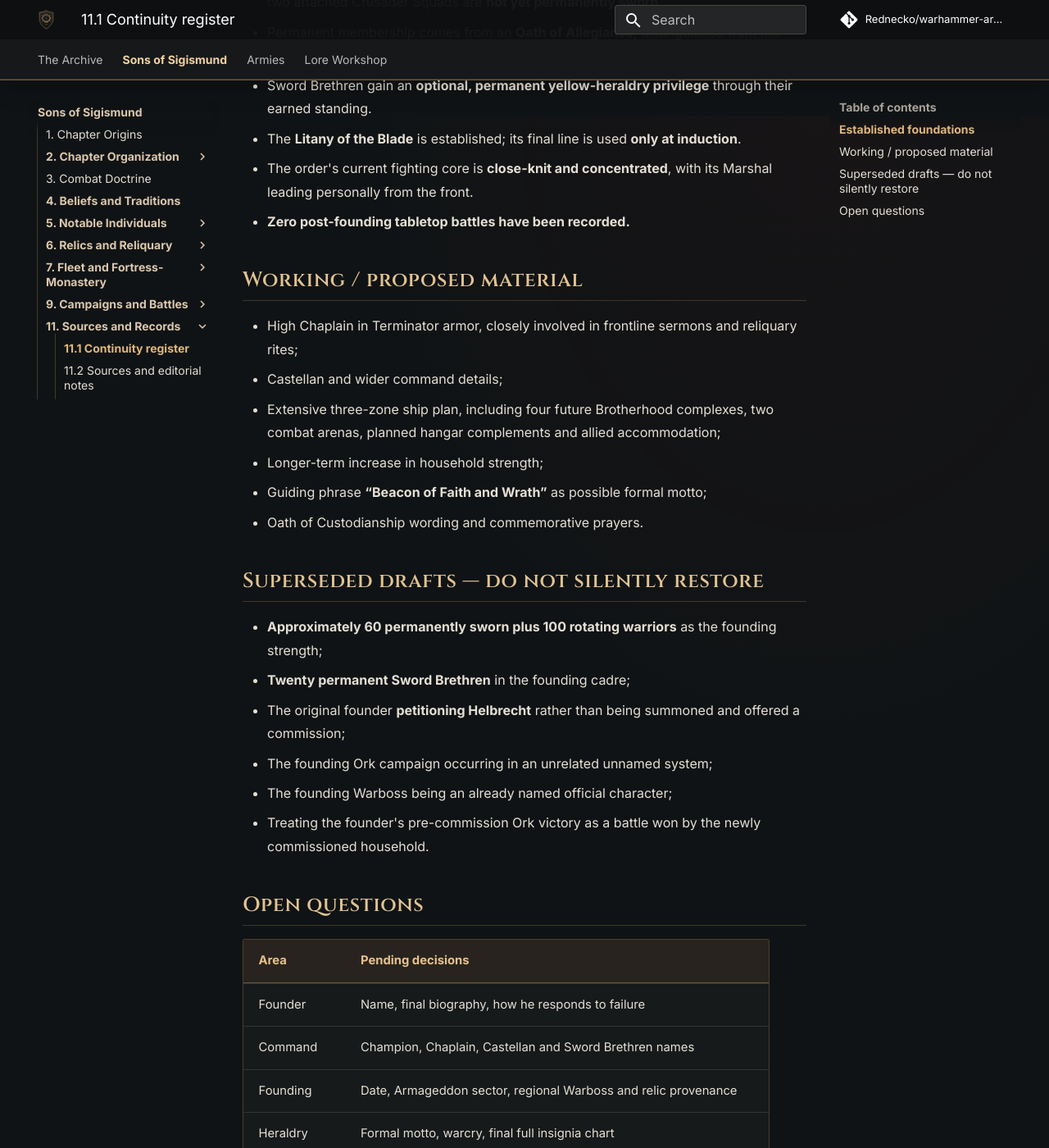
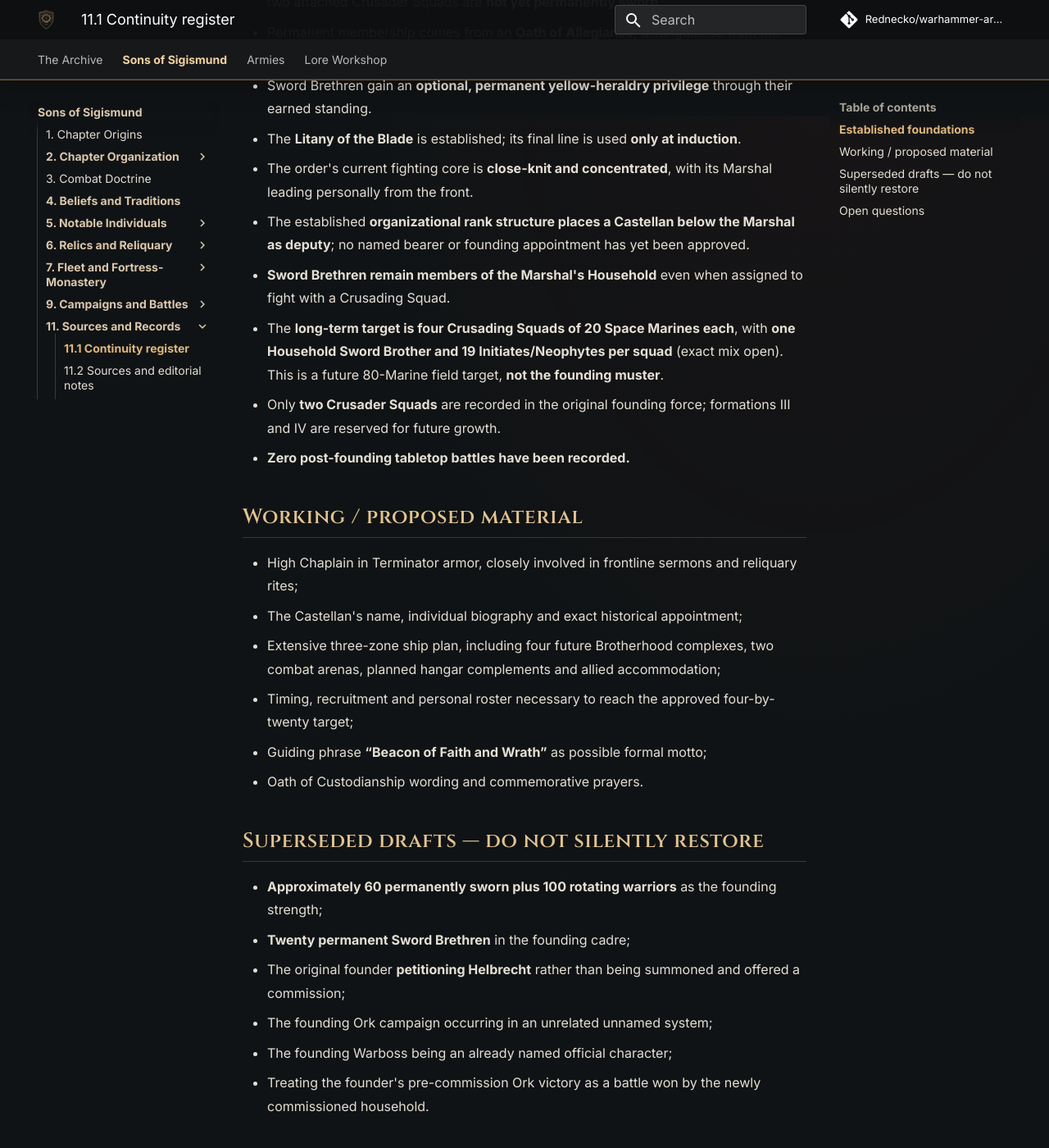
Before and after one commit to Rednecko/warhammer-archives, an MkDocs documentation site: the page built from docs/sons-of-sigismund/archive/canon-status.md, in a window 1280 px wide and 1400 px high, scrolled down 1258 px. Shown: the whole window at 82% size. Built offline with MkDocs 1.6.1 and Material for MkDocs 9.7.7, drawn with Linux system fonts in a browser that asks for light colours; comment, search, counter and statistics services are not loaded; some of the changed text lies outside the part shown.

Commit message:
Align squad rosters and wiki with four-by-twenty long-term organization

```diff
--- a/docs/sons-of-sigismund/archive/canon-status.md
+++ b/docs/sons-of-sigismund/archive/canon-status.md
@@ -26,14 +26,18 @@ The wiki is a living narrative. Status labels prevent old drafts, proposed figur
 - Sword Brethren gain an **optional, permanent yellow-heraldry privilege** through their earned standing.
 - The **Litany of the Blade** is established; its final line is used **only at induction**.
 - The order's current fighting core is **close-knit and concentrated**, with its Marshal leading personally from the front.
+- The established **organizational rank structure places a Castellan below the Marshal as deputy**; no named bearer or founding appointment has yet been approved.
+- **Sword Brethren remain members of the Marshal's Household** even when assigned to fight with a Crusading Squad.
+- The **long-term target is four Crusading Squads of 20 Space Marines each**, with **one Household Sword Brother and 19 Initiates/Neophytes per squad** (exact mix open). This is a future 80-Marine field target, **not the founding muster**.
+- Only **two Crusader Squads** are recorded in the original founding force; formations III and IV are reserved for future growth.
 - **Zero post-founding tabletop battles have been recorded.**
 
 ## Working / proposed material
 
 - High Chaplain in Terminator armor, closely involved in frontline sermons and reliquary rites;
-- Castellan and wider command details;
+- The Castellan's name, individual biography and exact historical appointment;
 - Extensive three-zone ship plan, including four future Brotherhood complexes, two combat arenas, planned hangar complements and allied accommodation;
-- Longer-term increase in household strength;
+- Timing, recruitment and personal roster necessary to reach the approved four-by-twenty target;
 - Guiding phrase **“Beacon of Faith and Wrath”** as possible formal motto;
 - Oath of Custodianship wording and commemorative prayers.
 
@@ -51,7 +55,7 @@ The wiki is a living narrative. Status labels prevent old drafts, proposed figur
 | Area | Pending decisions |
 |---|---|
 | Founder | Name, final biography, how he responds to failure |
-| Command | Champion, Chaplain, Castellan and Sword Brethren names |
+| Command | Champion, Chaplain, Castellan and Sword Brethren names; how the First Squad's historical two-veteran attachment evolves into the eventual one-per-squad model |
 | Founding | Date, Armageddon sector, regional Warboss and relic provenance |
 | Heraldry | Formal motto, warcry, final full insignia chart |
 | Membership | Precise allegiance and relic-oath wording |
```
